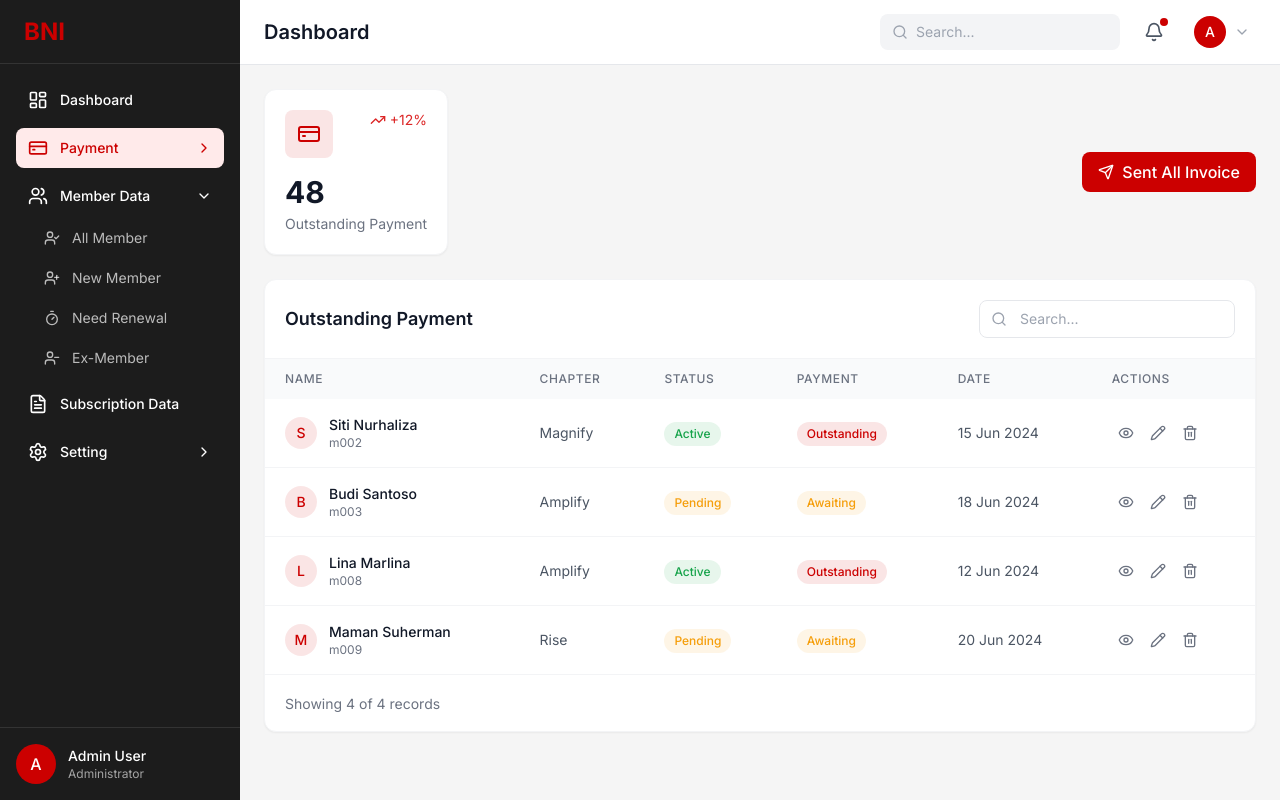
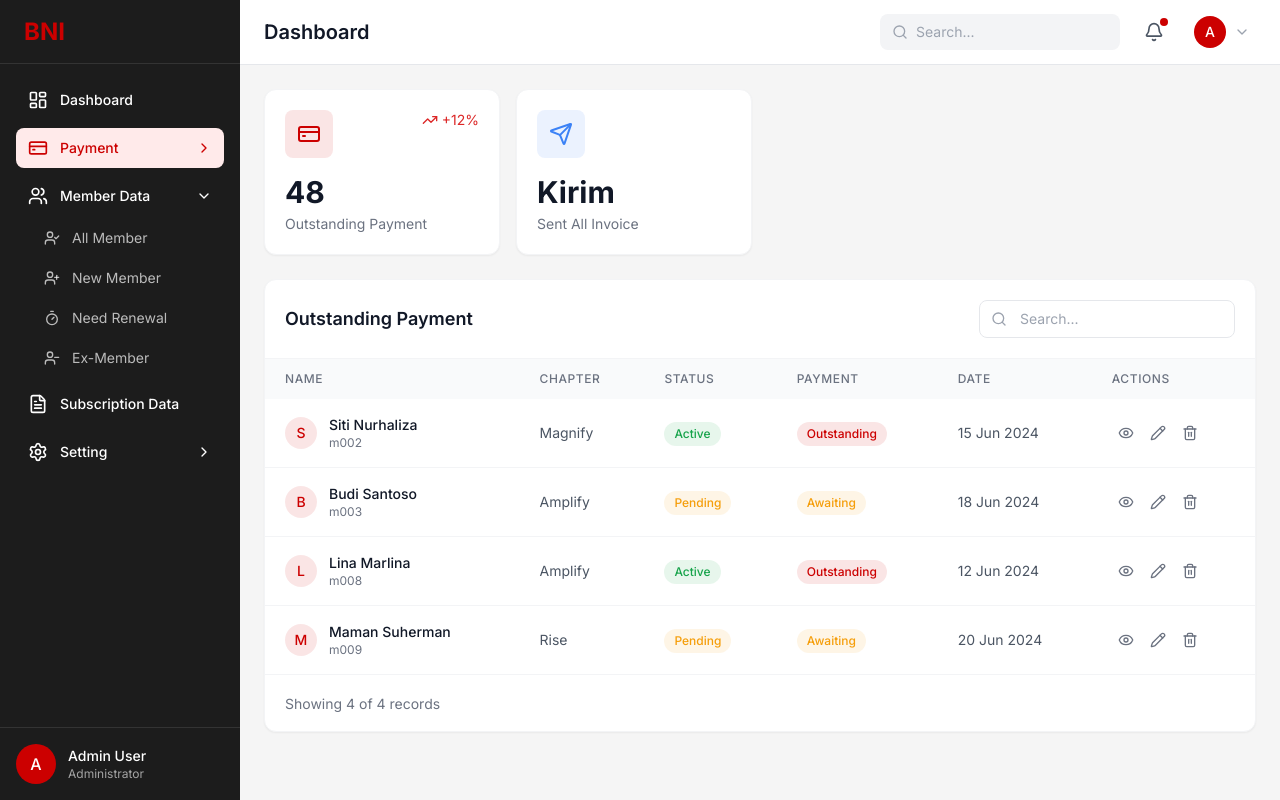
Before and after one commit to ikurniawann/bnipayment, a Next.js app: page /dashboard/outstanding in a window 1280 px wide. Built offline with nearby package versions, Linux system fonts and the light colour scheme.

Commit message:
refactor: Sent All Invoice as card next to Outstanding Payment card

```diff
--- a/src/app/dashboard/outstanding/page.tsx
+++ b/src/app/dashboard/outstanding/page.tsx
@@ -135,7 +135,6 @@ export default function OutstandingPage() {
 
   return (
     <div className="space-y-6">
-      <div className="flex items-center justify-between">
       <div className="grid grid-cols-2 xl:grid-cols-4 gap-4">
         <StatCard
           iconName="CreditCard"
@@ -145,13 +144,19 @@ export default function OutstandingPage() {
           trendDirection="up"
           color="red"
         />
-        </div>
         <button
           onClick={handleSentAllInvoice}
-          className="flex items-center gap-2 px-4 py-2 bg-bni-primary hover:bg-bni-dark text-white rounded-lg font-medium transition-colors"
+          className="bg-white rounded-xl p-5 shadow-sm border border-gray-100 hover:border-bni-primary hover:shadow-md transition-all text-left group"
         >
-          <Send className="w-4 h-4" />
-          Sent All Invoice
+          <div className="flex items-start justify-between">
+            <div className="p-3 rounded-lg bg-blue-500/10 text-blue-500 group-hover:bg-blue-500 group-hover:text-white transition-colors">
+              <Send className="w-6 h-6" />
+            </div>
+          </div>
+          <div className="mt-4">
+            <p className="text-3xl font-bold text-gray-900">Kirim</p>
+            <p className="text-sm text-gray-500 mt-1">Sent All Invoice</p>
+          </div>
         </button>
       </div>
       <MemberTable data={outstandingPayments} title="Outstanding Payment" />
--- a/src/app/dashboard/page.tsx
+++ b/src/app/dashboard/page.tsx
@@ -16,7 +16,7 @@ export default function DashboardPage() {
   return (
     <div className="space-y-6">
       {/* Stats Cards */}
-      <div className="grid grid-cols-2 xl:grid-cols-4 gap-4">
+      <div className="grid grid-cols-2 xl:grid-cols-5 gap-4">
         <StatCard
           iconName="CreditCard"
           value={paymentStats.outstanding}
@@ -24,6 +24,12 @@ export default function DashboardPage() {
           trend="+12%"
           trendDirection="up"
           color="red"
+        />
+        <StatCard
+          iconName="Send"
+          value="Kirim"
+          label="Sent All Invoice"
+          color="blue"
         />
         <StatCard
           iconName="Clock"
--- a/src/components/dashboard/StatCard.tsx
+++ b/src/components/dashboard/StatCard.tsx
@@ -1,7 +1,7 @@
 "use client";
 
 import {
-  CreditCard, Clock, RefreshCw, AlertTriangle,
+  CreditCard, Clock, RefreshCw, AlertTriangle, Send,
   TrendingUp, TrendingDown, Minus
 } from "lucide-react";
 
@@ -19,6 +19,7 @@ const iconMap: Record<string, React.ComponentType<{ className?: string }>> = {
   Clock,
   RefreshCw,
   AlertTriangle,
+  Send,
 };
 
 const colorClasses = {
```
Lines whose indentation alone changed are shown as unchanged.
